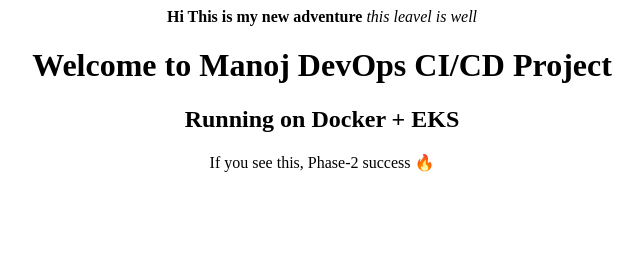
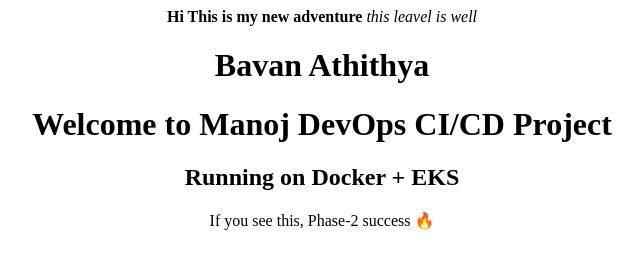
Before and after one commit to Manojmano36/devops-ci-cd-project, a plain HTML site: page index.html in a window 1280 px wide. Shown: the whole page, without its empty margins (318-961 px from the left). Drawn offline with Linux system fonts and the light colour scheme.

Commit message:
index-test

```diff
--- a/index.html
+++ b/index.html
@@ -5,6 +5,7 @@
 <body style="text-align:center;">
 	<b>Hi This is my new adventure</b>
  <i>this leavel is well </i>
+ <h1>Bavan Athithya</h1>
 <h1>Welcome to Manoj DevOps CI/CD Project</h1>
 <h2>Running on Docker + EKS</h2>
 <p>If you see this, Phase-2 success 🔥</p>
```
